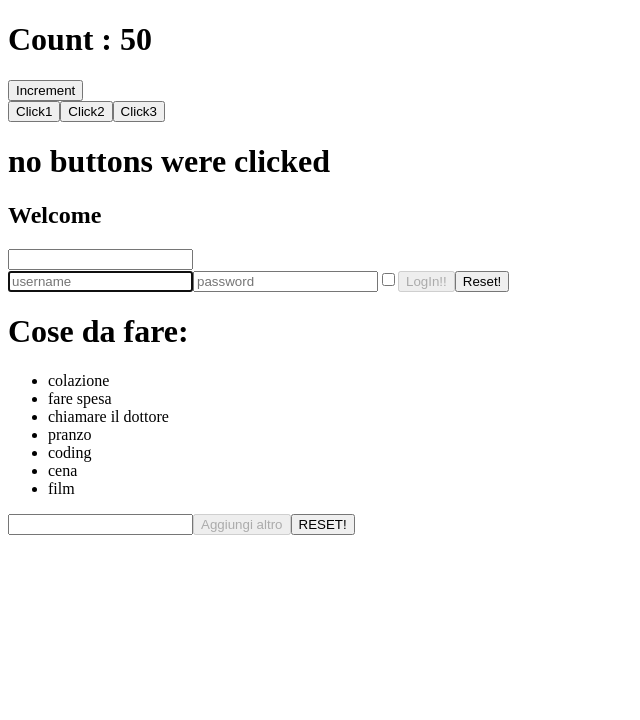
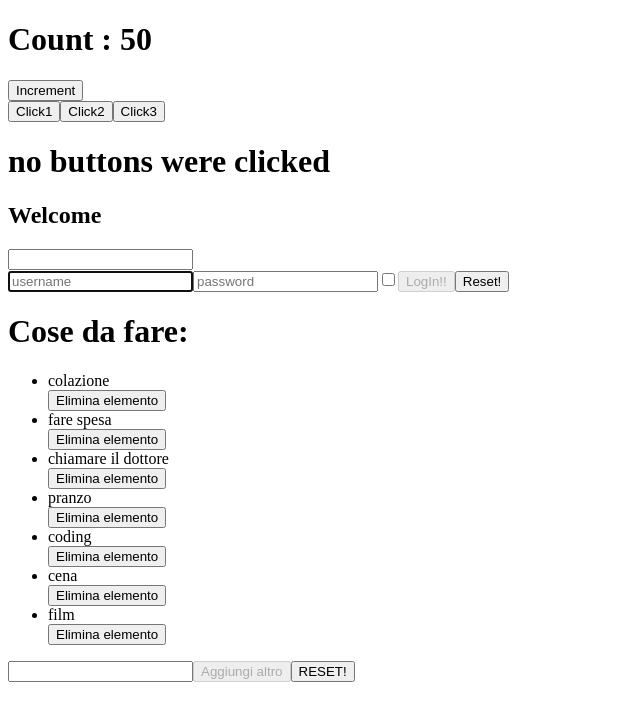
Before and after one commit to JennyPersichini/react-exercises, a React (Create React App) app in the folder react-exercises/: page / in a window 1280 px wide. Shown: the top 720 px of the page, without its empty margins (0-640 px from the left). Built offline with nearby package versions, Linux system fonts and the light colour scheme.

Commit message:
Complete lists 06

```diff
--- a/react-exercises/src/ToDoList.js
+++ b/react-exercises/src/ToDoList.js
@@ -1,45 +1,66 @@
 import React from "react";
-import reactDOM from 'react-dom';
 
-const root = reactDOM.createRoot(document.querySelector('#root'))
+import reactDOM from "react-dom";
+
+const root = reactDOM.createRoot(document.querySelector("#root"));
 export default class TodoList extends React.Component {
   state = {
-        items : ['colazione', 'fare spesa', 'chiamare il dottore', 'pranzo', 'coding', 'cena', 'film'],
-        newItems : ''
-    }
+    items: [
+      "colazione",
+      "fare spesa",
+      "chiamare il dottore",
+      "pranzo",
+      "coding",
+      "cena",
+      "film",
+    ],
+    newItems: "",
+  };
 
   addEvent = () => {
     this.setState({
       items: [...this.state.items, this.state.newItems],
-            newItems  : ''
-        })
-    }
+      newItems: "",
+    });
+  };
 
   addItem = (event) => {
     this.setState({
-            newItem : event.target.value
-        })
-    }
+      newItem: event.target.value,
+    });
+  };
 
-    resetAll = (event) => {
+  resetAll = () => {
     this.setState({
-            items: ['']
-        })
-    }
+      items: [""],
+    });
+  };
 
   render() {
-    return(
+    return (
       <div>
         <h1>Cose da fare:</h1>
         <ul>
-                {this.state.items.map((el,i) => <li key={el+i}>{el}</li>)}
+          {this.state.items.map((el, i) => (
+            <div>
+              <li key={el + i}>{el}</li>
+              <button
+                onClick={() => {
+                  this.state.items.splice(i, 1);
+                  this.setState({
+                    items: this.state.items,
+                  });
+                }}
+              >Elimina elemento</button>
+            </div>
+          ))}
         </ul>
-            <input type='text' onChange={this.addItem} value={this.state.newItem} />
+        <input type="text" onChange={this.addItem} value={this.state.newItem} />
         <button onClick={this.addEvent} disabled={!this.state.newItems}>Aggiungi altro</button>
         <button onClick={this.resetAll}>RESET!</button>
       </div>
-    )
+    );
   }
 }
 
-root.render(<TodoList />)
+root.render(<TodoList />);
```
Lines whose indentation alone changed are shown as unchanged.
